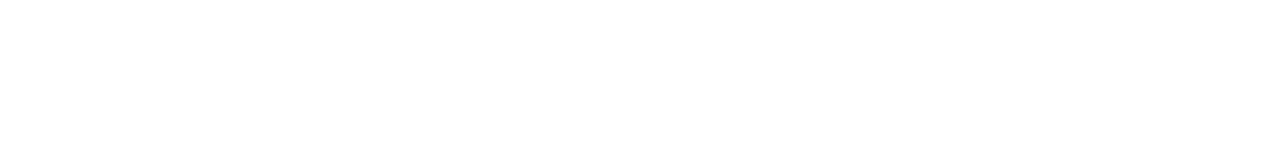
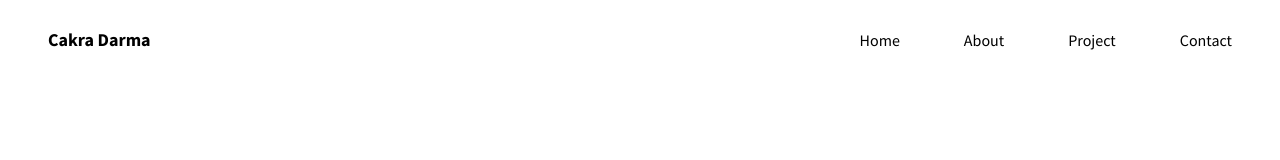
Before and after one commit to CakraDarma/cakra_darma-final_project, a plain HTML site: page index.html in a window 1280 px wide. Drawn offline with nearby package versions, Linux system fonts and the light colour scheme.

Commit message:
feat: add responsive navbar dan banner

```diff
--- a/index.html
+++ b/index.html
@@ -4,7 +4,126 @@
         <meta charset="UTF-8" />
         <meta http-equiv="X-UA-Compatible" content="IE=edge" />
         <meta name="viewport" content="width=device-width, initial-scale=1.0" />
-        <title>Document</title>
+        <title>Cakra Portofolio</title>
+        <link rel="preconnect" href="https://fonts.googleapis.com" />
+        <link rel="preconnect" href="https://fonts.gstatic.com" crossorigin />
+        <link
+            href="https://fonts.googleapis.com/css2?family=Source+Sans+Pro:wght@400;600;700&display=swap"
+            rel="stylesheet"
+        />
+        <script src="https://cdn.tailwindcss.com"></script>
+        <script>
+            tailwind.config = {
+                darkMode: "class",
+                theme: {
+                    extend: {
+                        fontFamily: {
+                            sourcesans: ["Source Sans Pro"],
+                        },
+                        colors: {
+                            wpu: "#bada55",
+                            kopi: "#c0ffee",
+                        },
+                        animation: {
+                            "spin-slow": "spin 3s linear infinite",
+                            goyang: "goyang 1s ease-in-out infinite",
+                        },
+                        keyframes: {
+                            goyang: {
+                                "0%, 100%": { transform: "rotate(-3deg)" },
+                                "50%": { transform: "rotate(3deg)" },
+                            },
+                        },
+                    },
+                },
+            };
+        </script>
     </head>
-    <body></body>
+
+    <!---
+Buatlah sebuah private repository di Github dan gunakan sebagai repositori kerja. Bagilah proyek menjadi beberapa task dan commit secara berkala sesuai dengan task-nya dan berikan commit message yang sesuai.
+
+        <sectiion id="personal-info">
+            nama : h1
+            deskripsi : p
+        </sectiion>
+
+        <section id="pendidikan">
+            "latar belakang pendidikan" : h1
+            masing masing :sma kuliah : h2
+            tahun pendidikan : p
+        </section>
+
+        <section id="portofolio">
+            12 portofolio dummy
+            "portofolio" : h1
+            jusul portofolio : h2
+            deskripsi portofolio : p
+        </section>
+
+        flex : latar belakang edukasi dan portofolio layar kecil untuk small dan medium
+        shadow, background color, background color bergradient
+        https://uigradients.com/#Hydrogen
+        heading ketebalan minimal bold
+
+        Gunakan background-image untuk membuat gambar dengan bentuk yang lebih fleksibel: Buat container-nya terlebih dahulu sesuai dengan keperluan (berikan rounded, shadow, dan lain sebagainya), baru berikan background-image
+
+        Link URL deployment Netlify
+        Link Repository private
+        Hasil screenshoot Deploy log
+
+    -->
+
+    <body class="font-sourcesans">
+        <header>
+            <div class="container">
+                <div class="flex items-center justify-between relative">
+                    <div class="px-12">
+                        <a
+                            href="#home"
+                            class="font-bold text-lg text-primary block py-6"
+                            >Cakra Darma</a
+                        >
+                    </div>
+                    <div class="flex items-center px-4">
+                        <nav
+                            id="nav-menu"
+                            class="hidden absolute py-5 bg-white shadow-lg rounded-lg max-w-[250px] w-full right-4 top-full lg:block lg:static lg:bg-transparent lg:max-w-full lg:shadow-none lg:rounded-none dark:bg-dark lg:dark:bg-transparent dark:border-slate-500 dark:border lg:dark:border-none"
+                        >
+                            <ul class="block lg:flex">
+                                <li class="group">
+                                    <a
+                                        href="#home"
+                                        class="text-base text-dark py-2 mx-8 flex group-hover:text-primary dark:text-white"
+                                        >Home</a
+                                    >
+                                </li>
+                                <li class="group">
+                                    <a
+                                        href="#about"
+                                        class="text-base text-dark py-2 mx-8 flex group-hover:text-primary dark:text-white"
+                                        >About</a
+                                    >
+                                </li>
+                                <li class="group">
+                                    <a
+                                        href="#Project"
+                                        class="text-base text-dark py-2 mx-8 flex group-hover:text-primary dark:text-white"
+                                        >Project</a
+                                    >
+                                </li>
+                                <li class="group">
+                                    <a
+                                        href="#contact"
+                                        class="text-base text-dark py-2 mx-8 flex group-hover:text-primary dark:text-white"
+                                        >Contact</a
+                                    >
+                                </li>
+                            </ul>
+                        </nav>
+                    </div>
+                </div>
+            </div>
+        </header>
+    </body>
 </html>
```
